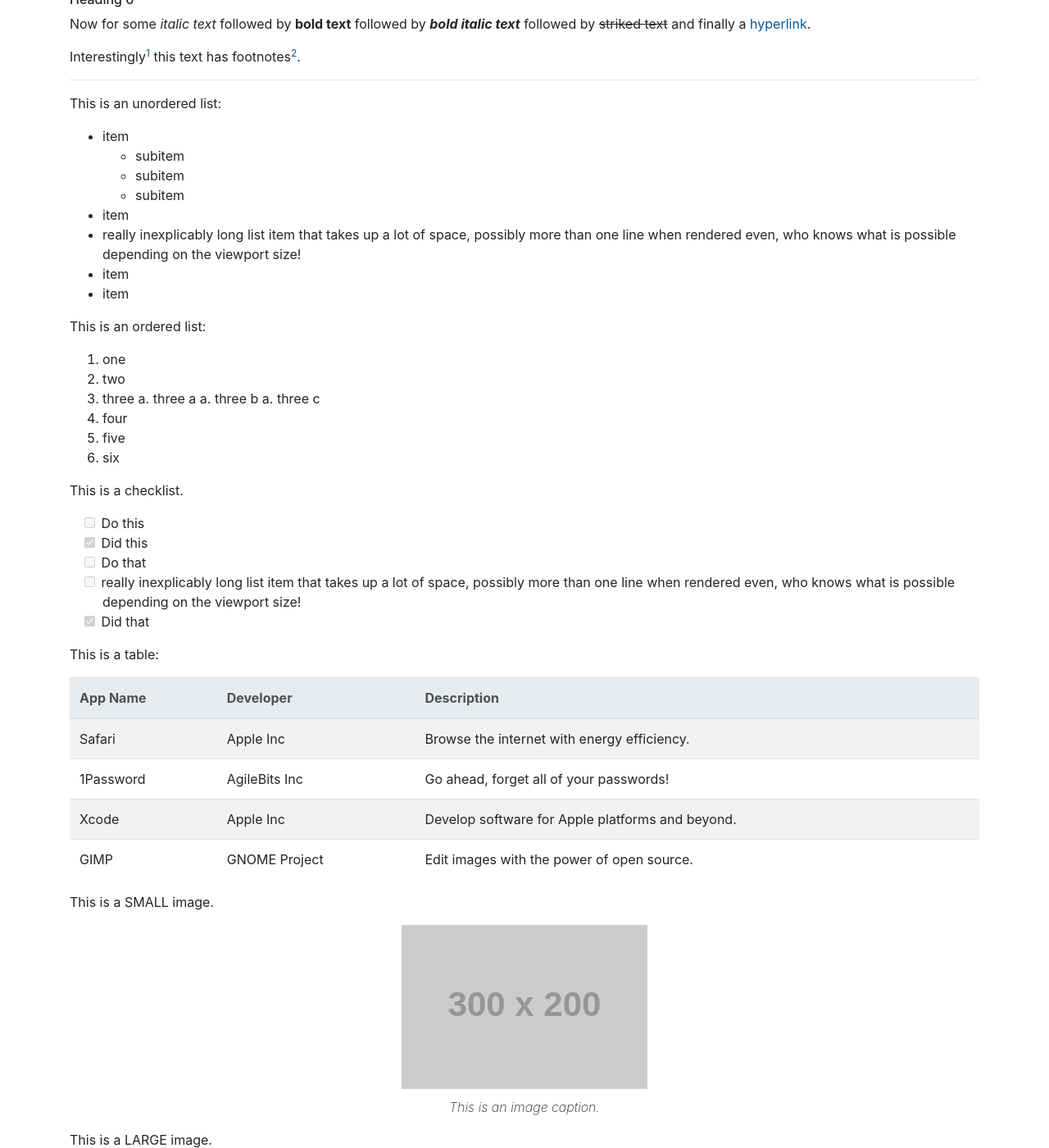
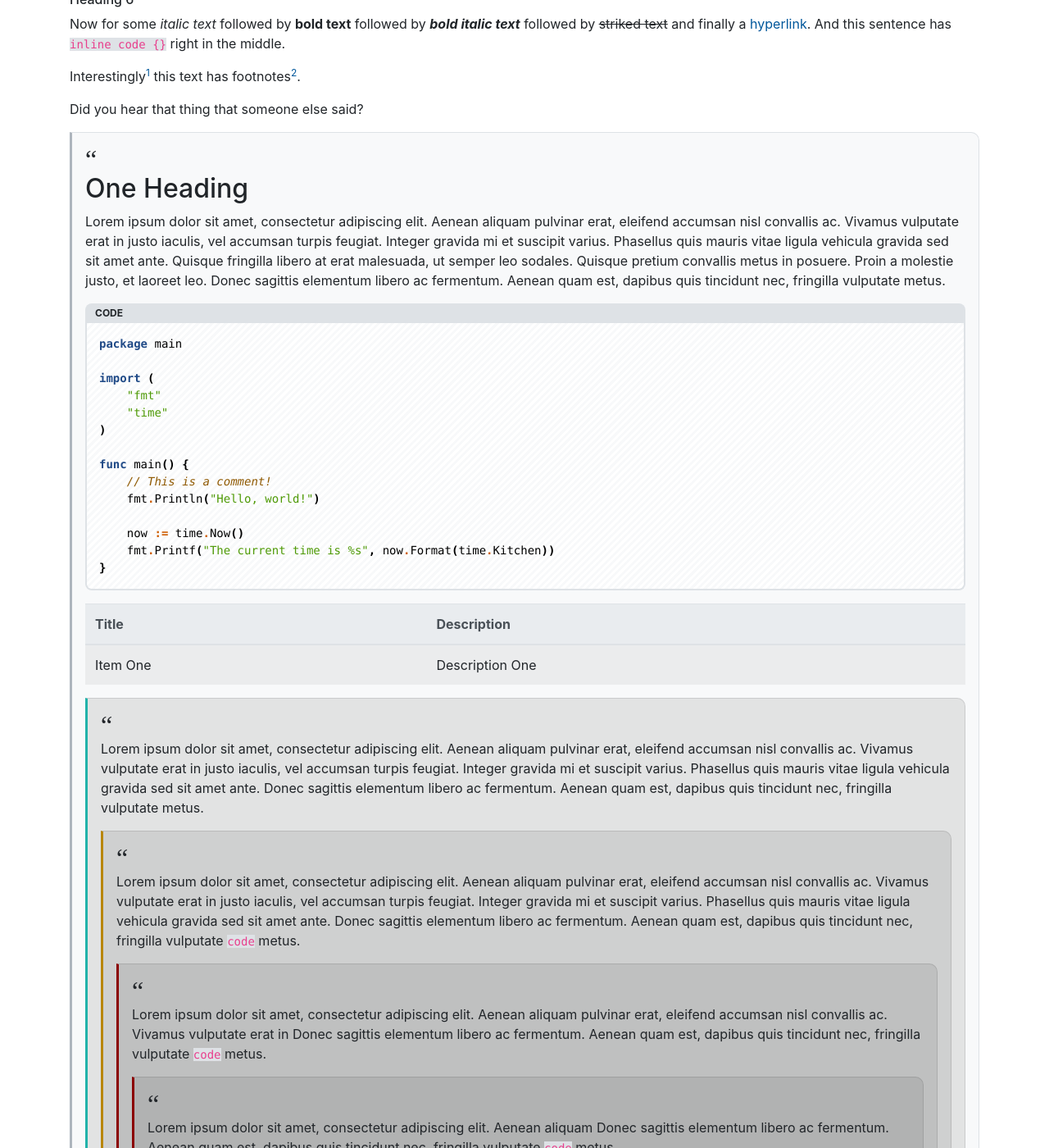
Before and after one commit to BenJetson/benjetson.github.io, a Jekyll site: the page built from _posts/2020-07-09-demo.markdown, in a window 1280 px wide and 1400 px high, scrolled down 558 px. Shown: the whole window at 82% size. Built offline with Jekyll 4.4.1, drawn with Linux system fonts in a browser that asks for light colours; formulas are drawn with MathJax 3; some of the changed text lies outside the part shown.

Commit message:
Add more content to demo post for testing. #14

````diff
--- a/_posts/2020-07-09-demo.markdown
+++ b/_posts/2020-07-09-demo.markdown
@@ -25,16 +25,84 @@
 ###### Heading 6
 
 Now for some _italic text_ followed by **bold text** followed by **_bold italic
-text_** followed by ~~striked text~~ and finally a [hyperlink](#nowhere).
+text_** followed by ~~striked text~~ and finally a [hyperlink](#nowhere). And
+this sentence has `inline code {}` right in the middle.
 
 Interestingly[^1] this text has footnotes[^2].
-
----
 
 [^1]: This is the contents of the footnote.
 [^2]: While these footnotes are in the center of the text, they appear only at the bottom of the page.
 
-This is an unordered list:
+Did you hear that thing that someone else said?
+
+> ## One Heading
+>
+> Lorem ipsum dolor sit amet, consectetur adipiscing elit. Aenean aliquam
+> pulvinar erat, eleifend accumsan nisl convallis ac. Vivamus vulputate erat in
+> justo iaculis, vel accumsan turpis feugiat. Integer gravida mi et suscipit
+> varius. Phasellus quis mauris vitae ligula vehicula gravida sed sit amet ante.
+> Quisque fringilla libero at erat malesuada, ut semper leo sodales. Quisque
+> pretium convallis metus in posuere. Proin a molestie justo, et laoreet leo.
+> Donec sagittis elementum libero ac fermentum. Aenean quam est, dapibus quis
+> tincidunt nec, fringilla vulputate metus.
+>
+> ```golang
+> package main
+>
+> import (
+>     "fmt"
+>     "time"
+> )
+>
+> func main() {
+>     // This is a comment!
+>     fmt.Println("Hello, world!")
+>
+>     now := time.Now()
+>     fmt.Printf("The current time is %s", now.Format(time.Kitchen))
+> }
+> ```
+>
+> | Title    | Description     |
+> | -------- | --------------- |
+> | Item One | Description One |
+>
+> > Lorem ipsum dolor sit amet, consectetur adipiscing elit. Aenean aliquam
+> > pulvinar erat, eleifend accumsan nisl convallis ac. Vivamus vulputate erat in
+> > justo iaculis, vel accumsan turpis feugiat. Integer gravida mi et suscipit
+> > varius. Phasellus quis mauris vitae ligula vehicula gravida sed sit amet ante.
+> > Donec sagittis elementum libero ac fermentum. Aenean quam est, dapibus quis
+> > tincidunt nec, fringilla vulputate metus.
+> >
+> > > Lorem ipsum dolor sit amet, consectetur adipiscing elit. Aenean aliquam
+> > > pulvinar erat, eleifend accumsan nisl convallis ac. Vivamus vulputate erat in
+> > > justo iaculis, vel accumsan turpis feugiat. Integer gravida mi et suscipit
+> > > varius. Phasellus quis mauris vitae ligula vehicula gravida sed sit amet ante.
+> > > Donec sagittis elementum libero ac fermentum. Aenean quam est, dapibus quis
+> > > tincidunt nec, fringilla vulputate `code` metus.
+> > >
+> > > > Lorem ipsum dolor sit amet, consectetur adipiscing elit. Aenean aliquam
+> > > > pulvinar erat, eleifend accumsan nisl convallis ac. Vivamus vulputate erat in
+> > > > Donec sagittis elementum libero ac fermentum. Aenean quam est, dapibus quis
+> > > > tincidunt nec, fringilla vulputate `code` metus.
+> > > >
+> > > > > Lorem ipsum dolor sit amet, consectetur adipiscing elit. Aenean aliquam
+> > > > > Donec sagittis elementum libero ac fermentum. Aenean quam est, dapibus quis
+> > > > > tincidunt nec, fringilla vulputate `code` metus.
+> > > > >
+> > > > > ```javascript
+> > > > > function addition(a, b) {
+> > > > >   if (a > 0) {
+> > > > >     return a + b;
+> > > > >   }
+> > > > >   return b + a;
+> > > > > }
+> > > > > ```
+> > > > >
+> > > > > More text more text more text more text more text more text more text
+> > > > > More text more text more text more text more text more text more text
+> > > > > More text more text more text more text more text more text more text.
+> > > > > This is an unordered list:
 
 - item
   - subitem
````
